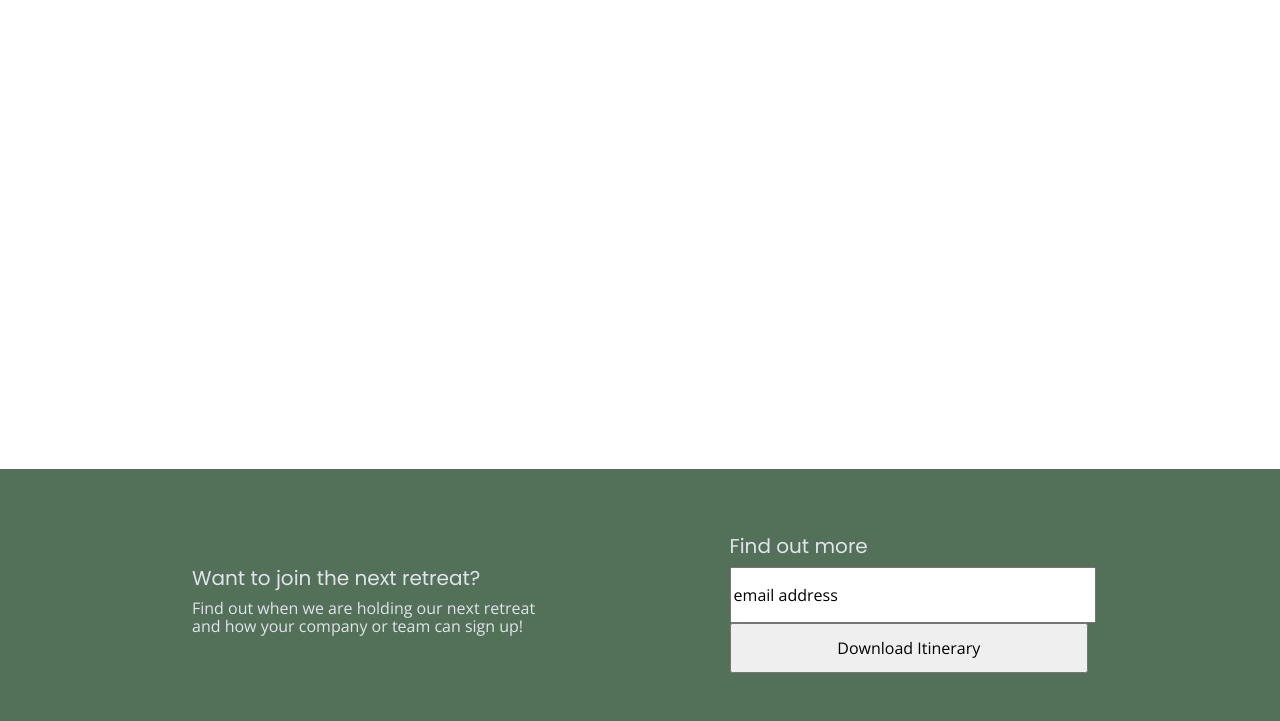
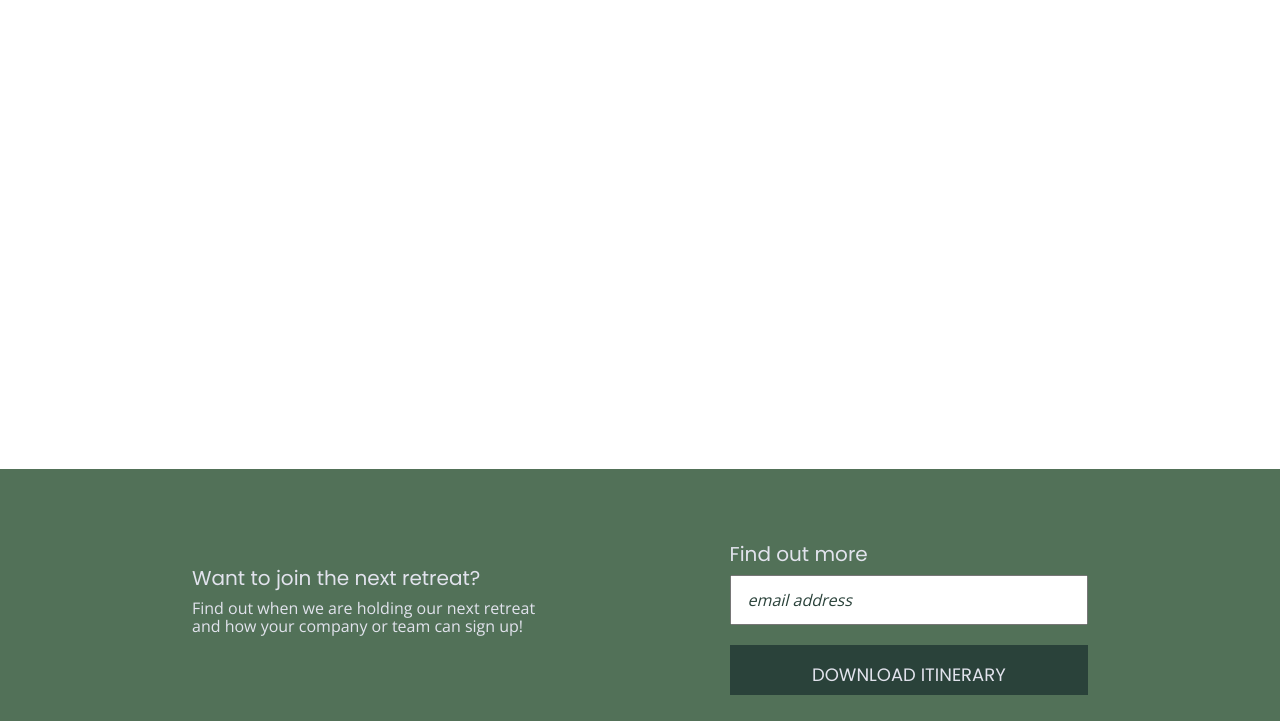
Before and after one commit to a-ashedwards/melanie-responsive, a website built with Parcel: page index.html in a window 1280 px wide. Shown: the part 231-952 px from the top of the page. Built offline with nearby package versions, Linux system fonts and the light colour scheme.

Commit message:
Input field and main page styling complete

```diff
--- a/css/main.css
+++ b/css/main.css
@@ -290,8 +290,29 @@ aside {
 }
 
 aside .form {
-  padding: 1px 0;
+  margin-top: 30px;
+}
+
+input[type=text] {
+  box-sizing: border-box;
   width: 100%;
+  color: #2a423a;
+  font-style: italic;
+  padding: 1em;
+}
+
+input[type=button] {
+  width: 100%;
+  padding: 20px 0;
+  margin-top: 20px;
+  background-color: #2a423a;
+  font-family: 'Poppins', Helvetica, Arial, sans-serif;
+  font-weight: 500;
+  font-size: 1.125em;
+  color: #e2e3ed;
+  border: none;
+  text-align: center;
+  text-transform: uppercase;
 }
 
 .form h4 {
```
